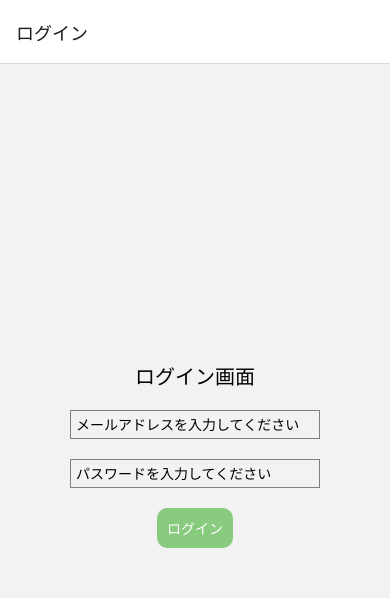
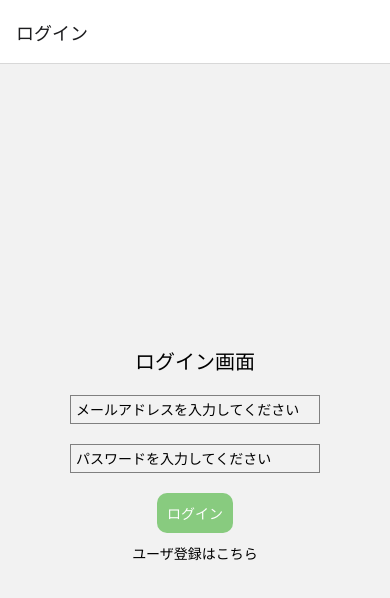
Before and after one commit to HiroyukiMakita/react-native-firebase-auth-example, a React Native app: screen /Login in a window 390 px wide. Shown: the top 598 px of the page. Built offline with nearby package versions, Linux system fonts and the light colour scheme; no server answers.

Commit message:
add: ユーザー登録画面への遷移ボタンをログイン画面に表示

```diff
--- a/views/screens/HomeScreen.tsx
+++ b/views/screens/HomeScreen.tsx
@@ -1,14 +1,9 @@
-import { useNavigation } from '@react-navigation/native';
 import React from 'react';
-import { View, Text, StyleSheet, Button, TouchableOpacity } from 'react-native';
+import { View, Text, StyleSheet, TouchableOpacity } from 'react-native';
 import { auth } from '../../lib/firebase';
 import { signOut } from 'firebase/auth';
 
 const HomeScreen = () => {
-  const navigation = useNavigation();
-
-  const toRegisterScreen = () => navigation.navigate('Register' as never);
-
   const handleLogout = () => {
     signOut(auth)
       .then(() => {
@@ -22,7 +17,6 @@ const HomeScreen = () => {
   return (
     <View style={styles.container}>
       <Text>ホーム画面</Text>
-      <Button title="新規登録画面へ" onPress={toRegisterScreen} />
       <TouchableOpacity
         onPress={handleLogout}
         style={{
--- a/views/screens/LoginScreen.tsx
+++ b/views/screens/LoginScreen.tsx
@@ -11,8 +11,13 @@ import {
 import { auth } from '../../lib/firebase';
 import { EmailInput } from '../components/atoms/form/EmailInput';
 import { PasswordInput } from '../components/atoms/form/Password';
+import { useNavigation } from '@react-navigation/native';
 
 const LoginScreen = () => {
+    const navigation = useNavigation();
+
+    const toRegisterScreen = () => navigation.navigate('Register' as never);
+
     const [email, setEmail] = useState('');
     const [password, setPassword] = useState('');
 
@@ -49,6 +54,12 @@ const LoginScreen = () => {
             >
                 <Text style={{ color: 'white' }}>ログイン</Text>
             </TouchableOpacity>
+            <TouchableOpacity
+                style={{ marginTop: 10 }}
+                onPress={toRegisterScreen}
+            >
+                <Text>ユーザ登録はこちら</Text>
+            </TouchableOpacity>
         </KeyboardAvoidingView>
     );
 };
```
